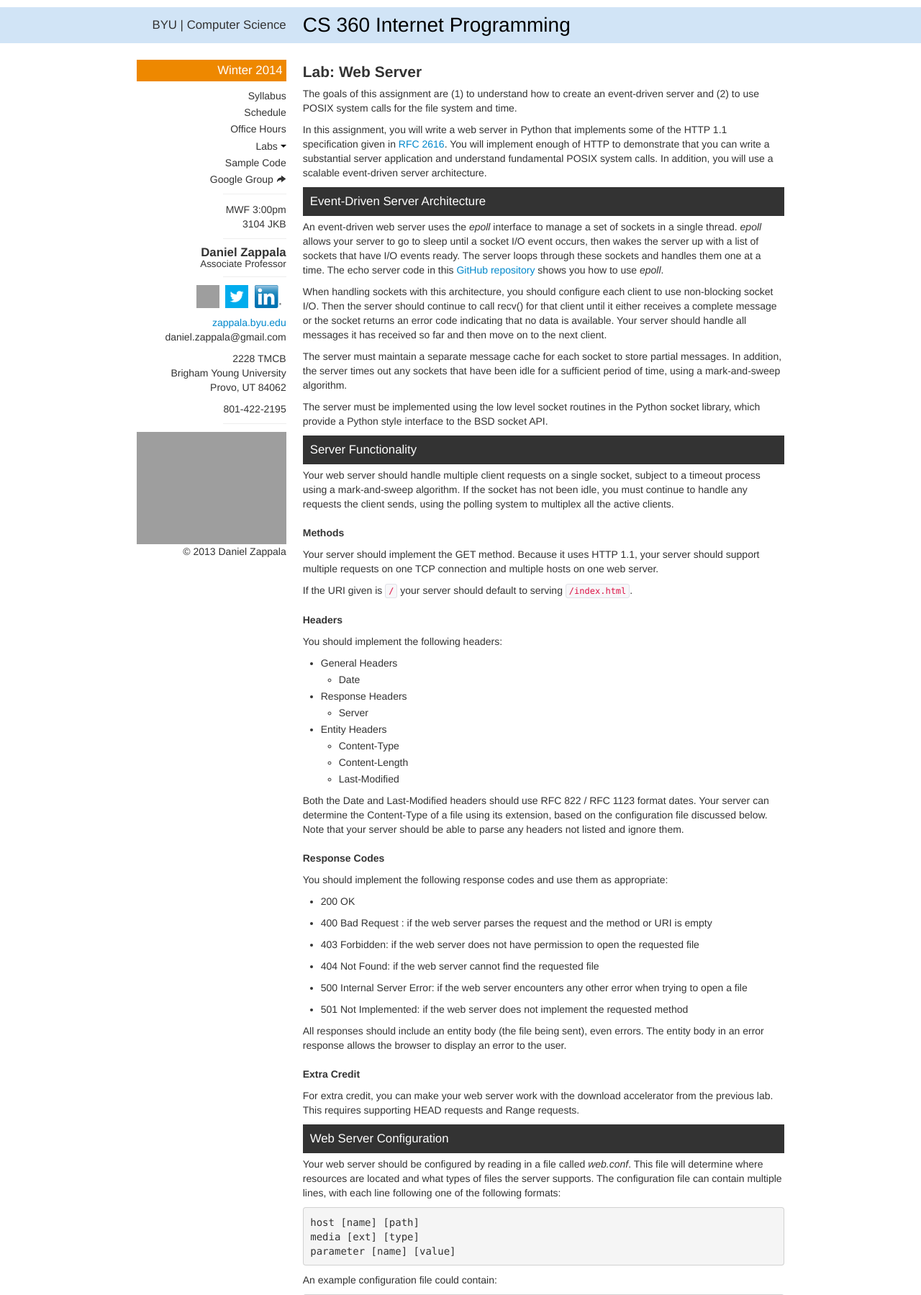
After one commit to zappala/cs360-web, a Flask app: page /winter-2014/labs/web-server in a window 1280 px wide. The commit adds this page. Shown: the top 1799 px of the page at 72% size. Run offline with Flask 2, Linux system fonts and the light colour scheme; some libraries are stand-ins or nearby versions; grey boxes are pictures that could not be loaded.

Commit message:
Web Server lab for Winter 2014

```diff
--- /dev/null
+++ b/templates/winter-2014/labs/web-server.html
@@ -0,0 +1,242 @@
+{% extends "winter-2014/sidebar.html" %}
+
+{% block page %}
+
+{% filter markdown %}
+
+# Lab: Web Server
+
+The goals of this assignment are (1) to understand how to
+create an event-driven server and (2) to use POSIX system
+calls for the file system and time.
+
+In this assignment, you will write a web server in Python that
+implements some of the HTTP 1.1 specification given in [RFC
+2616](http://www.faqs.org/rfcs/rfc2616.html).  You will implement
+enough of HTTP to demonstrate that you can write a substantial server
+application and understand fundamental POSIX system calls.  In
+addition, you will use a scalable event-driven server architecture.
+
+## Event-Driven Server Architecture
+
+An event-driven web server uses the *epoll* interface to manage a set
+of sockets in a single thread.  *epoll* allows your server to go to
+sleep until a socket I/O event occurs, then wakes the server up with a
+list of sockets that have I/O events ready. The server loops through
+these sockets and handles them one at a time.  The echo server code in
+this [GitHub
+repository](https://github.com/zappala/python-networking-and-threading)
+shows you how to use *epoll*.
+
+When handling sockets with this architecture, you should configure
+each client to use non-blocking socket I/O. Then the server should
+continue to call recv() for that client until it either receives a
+complete message or the socket returns an error code indicating that
+no data is available. Your server should handle all messages it has
+received so far and then move on to the next client.
+
+The server must maintain a separate message cache for each
+socket to store partial messages. In addition, the server
+times out any sockets that have been idle for a sufficient
+period of time, using a mark-and-sweep algorithm.
+
+The server must be implemented using the low level socket routines in
+the Python socket library, which provide a Python style interface to
+the BSD socket API.
+
+## Server Functionality
+
+Your web server should handle multiple client requests on a single
+socket, subject to a timeout process using a mark-and-sweep
+algorithm. If the socket has not been idle, you must continue to
+handle any requests the client sends, using the polling system to
+multiplex all the active clients.
+
+### Methods
+
+Your server should implement the GET method.  Because it
+uses HTTP 1.1, your server should support multiple requests on one
+TCP connection and multiple hosts on one web server.
+
+If the URI given is `/` your server should default to serving
+`/index.html`.
+
+### Headers
+
+You should implement the following headers:
+
+* General Headers
+    * Date
+* Response Headers
+    * Server
+* Entity Headers
+    * Content-Type
+    * Content-Length
+    * Last-Modified
+
+Both the Date and Last-Modified headers should use RFC 822 / RFC 1123
+format dates. Your server can determine the Content-Type of a file
+using its extension, based on the configuration file discussed below.
+Note that your server should be able to parse any headers not listed
+and ignore them.
+
+### Response Codes
+
+You should implement the following response codes and use them as
+appropriate:
+
+* 200 OK
+
+* 400 Bad Request : if the web server parses the request and the
+method or URI is empty
+
+* 403 Forbidden: if the web server does not have permission to open
+the requested file
+
+* 404 Not Found: if the web server cannot find the requested file
+
+* 500 Internal Server Error: if the web server encounters any other
+error when trying to open a file
+
+* 501 Not Implemented: if the web server does not implement the
+requested method
+
+All responses should include an entity body (the file being sent),
+even errors. The entity body in an error response allows the browser
+to display an error to the user.
+
+### Extra Credit
+
+For extra credit, you can make your web server work with the
+download accelerator from the previous lab. This requires
+supporting HEAD requests and Range requests.
+
+## Web Server Configuration
+
+Your web server should be configured by reading in a file called
+*web.conf*.  This file will determine where resources are located
+and what types of files the server supports.  The configuration file
+can contain multiple lines, with each line following one of the
+following formats:
+
+<pre>
+host [name] [path]
+media [ext] [type]
+parameter [name] [value]
+</pre>
+
+An example configuration file could contain:
+
+<pre>
+host default /tmp/web1
+host localhost /tmp/web2
+
+media txt text/plain
+media html text/html
+media jpg image/jpeg
+media gif image/gif
+media png image/png
+media pdf application/pdf
+
+parameter timeout 1
+</pre>
+
+A host line tells the server where the document root is
+located for a given host.  This path can be either relative
+`web1` or absolute `/tmp/web1`.  A relative path starts in the
+current directory, whereas an absolute path starts in the root
+directory. The keyword `default` gives the path for any other
+host not listed in the configuration file.
+
+A media line tells the server the MIME type to use in the Content-Type
+header for a document that ends in the given extension.  If a document
+has no extension, or if its extension is not listed in the
+configuration file, then your server should treat it as a text/plain
+file.
+
+The parameter line tells the server the time, in seconds, that a
+socket is allowed to be idle before it will be closed.
+
+When you start your web server, you should parse this configuration
+file.
+
+## Command Line Arguments and Error Checking
+
+Your server should be called *web.py* and must take the following
+arguments:
+
+<pre>
+-p [port]
+-d
+</pre>
+
+The port argument gives the port the web server should bind to, by
+default 8080.  The debug flag turns debugging on for your server.
+
+You should check for errors for all system calls and exit
+gracefully if an error occurs, printing out an appropriate error
+message.
+
+## Testing
+
+To test your web server, use the files located in the [Web Server
+Testing](https://github.com/zappala/web-server-testing) GitHub
+repository. Be sure to change the permissions of the file `test.txt`
+so you get a 403 code when accessing it:
+
+<pre>
+chmod ugo-rwx static/files/test.txt
+</pre>
+
+Use the
+[stress.py](https://github.com/zappala/web-server-testing/blob/master/load/stress-test.py)
+Python script in the same GitHub repository to test how your web
+server responds to different levels of load. For example:
+
+<pre>
+python stress-test.py localhost:8000/static/files/largefile.txt -t 10 -d 10
+</pre>
+
+will keep 10 threads active for 10 seconds. Each thread will
+constantly download the URL given on the command line
+
+## Report
+
+When you turn in your program, include a text file called README that
+gives a short guide to your code, sufficient for the TA to do a code
+review and verify that you have implemented the architecture
+properly. Describe how you handle non-blocking I/O, timeouts and
+caching. Be sure to mention where the code is located in your files.
+
+## Submission
+
+Create a tgz of your program directory. Be sure to include
+a PDF of your report. Also include a `web.conf` that uses
+default for a hostname, all of the testing files from
+GitHub, and the test scripts from GitHub. This will allow
+the TA to test your code immediately, rather than having to
+download or configure anything.
+
+For example, if your code is in the
+directory called web-server, then you would type this:
+
+<pre>
+tar -czvf web-server.tgz web-server
+</pre>
+
+Submit your report and the tgz file using [learningsuite.byu.edu](http://learningsuite.byu.edu).
+
+## Grading
+
+Your web server will be tested as specified in the [grading
+sheet]({{url_for("show",directory="fall-2013/labs",page="web-server-grading")}}).
+
+If you wish to receive help with your code, then you should print out
+clear and concise debugging information when the debugging flag is
+given on the command line. The more helpful and clear your debugging
+information is, the better your chances for getting useful help. You
+should apply this same standard to how you document your code.
+
+{% endfilter %}
+
+{% endblock %}
--- a/templates/winter-2014/sidebar.html
+++ b/templates/winter-2014/sidebar.html
@@ -22,6 +22,7 @@ Winter 2014
 	<li><a href={{url_for("show",directory="winter-2014/labs",page="messaging-service")}}>Messaging Service</a></li>
 	<li><a href={{url_for("show",directory="winter-2014/labs",page="threaded-messaging-service")}}>Threaded Messaging Service</a></li>
 	<li><a href={{url_for("show",directory="winter-2014/labs",page="download-accelerator")}}>Download Accelerator</a></li>
+	<li><a href={{url_for("show",directory="winter-2014/labs",page="web-server")}}>Web Server</a></li>
       </ul>
     </div>
   </li>
```
Also changed, not shown: templates/winter-2014/labs/web-server-grading.html (added, +107 -0 lines).
